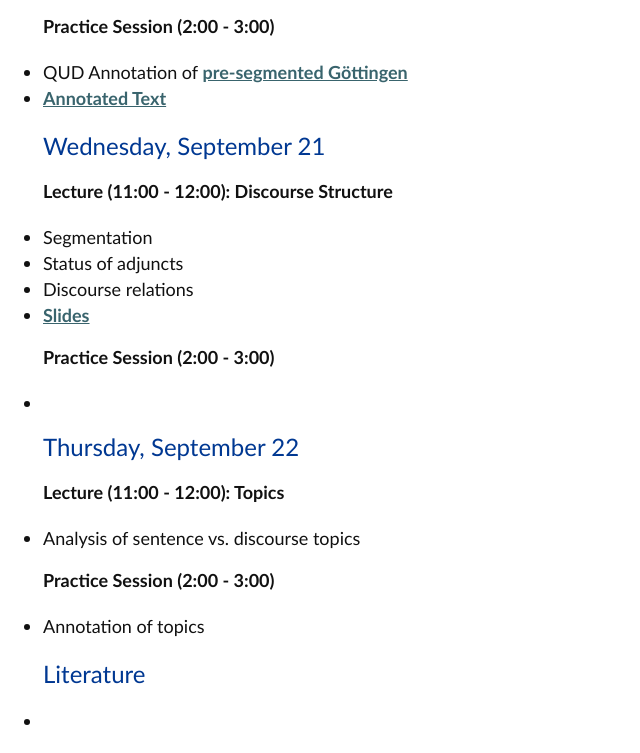
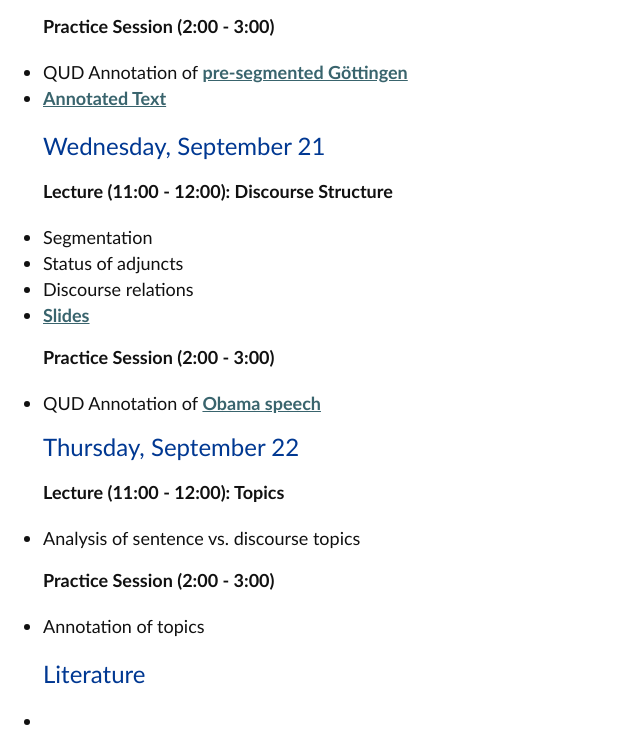
Before and after one commit to intro-qud/intro-qud.github.io, a plain HTML site: page program.html in a window 1280 px wide. Shown: the part 835-1588 px from the top of the page, without its empty margins (0-640 px from the left). Drawn offline with Linux system fonts and the light colour scheme.

Commit message:
*** empty log message ***

```diff
--- a/program.html
+++ b/program.html
@@ -103,7 +103,7 @@
 	  	<p><b>Practice Session (2:00 - 3:00)</b>
 	</p>
 <ul>
-  <li>
+ <li> 	QUD Annotation of <a href="Obama2004DNC.txt">Obama speech</a>
 </ul>
 
 	<h2>Thursday, September 22</h2>
```
